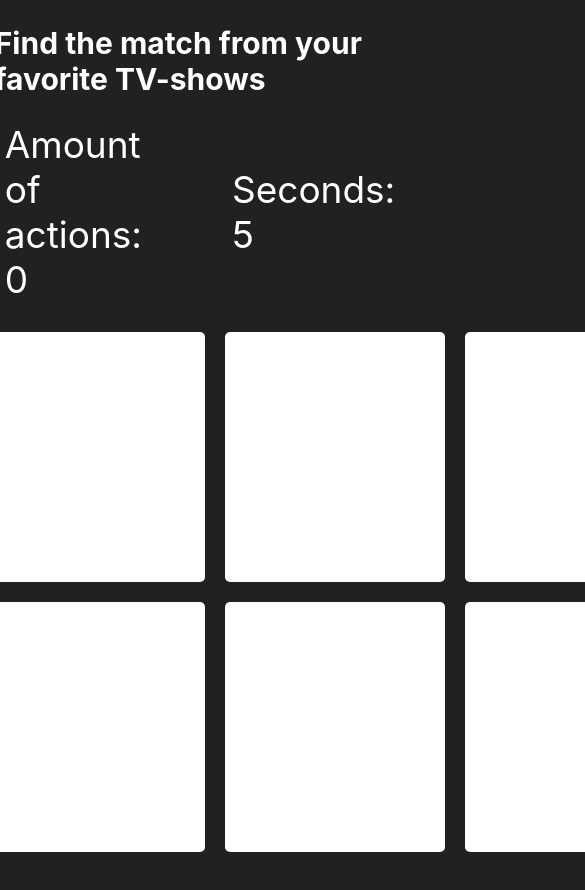
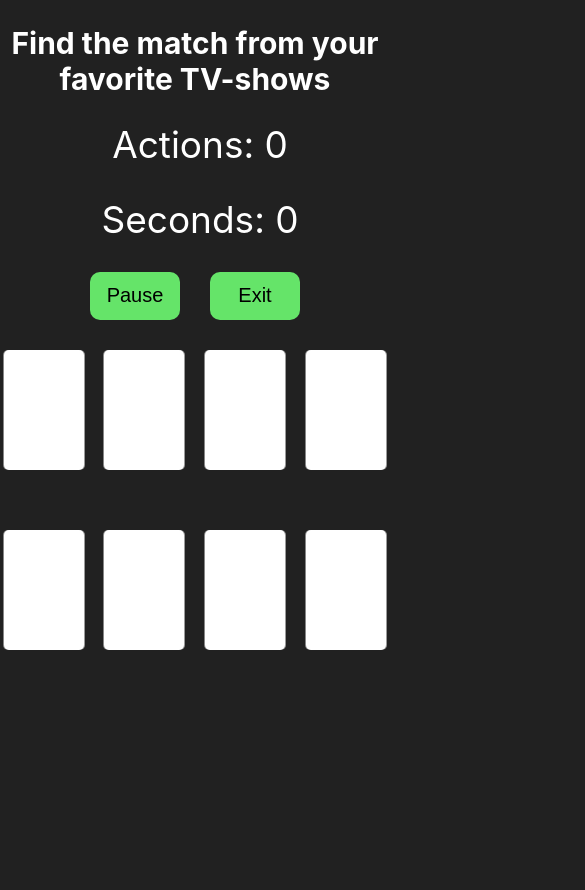
Before and after one commit to makhabatabd/react-memory-game, a React (Create React App) app: page /game in a window 390 px wide. Shown: the top 890 px of the page, 585 px wide, since content can reach past the window. Built offline with nearby package versions, Linux system fonts and the light colour scheme; grey boxes are pictures that could not be loaded.

Commit message:
timer and adaptive css

```diff
--- a/src/components/Card/Card.css
+++ b/src/components/Card/Card.css
@@ -9,7 +9,7 @@
 
 .card-container {
     height: 700px;
-    width: 900px;
+    width: 80%;
     display: grid;
     grid-template-columns: repeat(4, 1fr);
     grid-template-rows: repeat(4, 1fr);
@@ -19,17 +19,18 @@
 .card {
     background-color: #fff;
     display: flex;
-    width: 220px;
+    width: 100%;
     height: 250px;
     justify-content: center;
     align-items: center;
     border-radius: 5px;
     transform: rotateY(180deg);
-    transition: 0.5s;
+    transition: 0.3s;
 }
 
 .card_rotate {
     transform: rotateY(0);
+    pointer-events: none;
 }
 
 .card-body {
@@ -57,21 +58,21 @@
 
 .card .image_rotate {
     transition: transform 0.3s;
-     transform: scale(1);
+    transform: scale(1);
     opacity: 1;
+    pointer-events: none;
 }
 
 .card img {
     max-width: 100%;
-    max-height: 80%;
+    max-height: 98%;
     transform: scale(0);
-    transition: 0.5s;
+    transition: 0.3s;
 }
 
 
 .active {
     transform: rotateY(0);
-    animation: restarted;
     pointer-events: none;
 }
 
@@ -83,7 +84,7 @@
     background-color: #fd245a;
 }
 
- .active img {
+.active img {
     transform: scale(1);
 }
 
@@ -99,7 +100,6 @@
     display: flex;
     justify-content: center;
     align-items: center;
-
     transition: 1s;
 }
 
@@ -150,3 +150,74 @@
     font-size: 36px;
     margin: 10px 0;
 }
+
+.card-options {
+    display: flex;
+}
+
+.card-options button {
+    width: 90px;
+    height: 48px;
+    border-radius: 10px;
+    border: none;
+    background-color: #65e469;
+    margin-bottom: 30px;
+    font-size: 20px;
+}
+
+.card-options button:first-child {
+    margin-right: 30px;
+}
+
+
+@media screen and (max-width:768px) {
+    .card {
+        height: 200px;
+    }
+
+    .card-container {
+        width: 98%;
+    }
+
+    .card-body h2 {
+        text-align: center;
+    }
+
+    .card-info p:first-child {
+        margin-right: 0;
+    }
+
+    .card-info {
+        flex-direction: column;
+        align-items: center;
+        justify-content: center;
+    }
+}
+
+@media screen and (max-width:576px) {
+    .modal__inner p {
+        font-size: 28px;
+    }
+
+    .modal__inner {
+        width: 360px;
+        margin: 0;
+    }
+}
+
+@media screen and (max-width:450px) {
+    .card {
+        height: 120px;
+    }
+
+    .modal__inner {
+        width: 300px;
+        padding: 20px 0 28px 0;
+    }
+
+    .close-div img {
+        width: 20px;
+        height: 20px;
+        padding-right: 10px;
+    }
+}
--- a/src/components/Card/Cards.jsx
+++ b/src/components/Card/Cards.jsx
@@ -1,5 +1,5 @@
 import React, { useContext, useEffect, useState } from 'react';
-import { Link, Navigate } from 'react-router-dom';
+import { Link, useNavigate } from 'react-router-dom';
 import { authContext } from '../authContext';
 import { getCards } from '../helpers';
 import Card from './Card';
@@ -12,26 +12,34 @@ const Cards = () => {
     const [correctCards, setCorrectCards] = useState(0)
     let username = localStorage.getItem("user")
     const gameScore = JSON.parse(localStorage.getItem("gameScore") || null) || [];
+    const proScore = JSON.parse(localStorage.getItem("proScore") || null) || [];
     const [isEnable, setIsEnable] = useState(true)
     const { mode } = useContext(authContext);
     const [cards, setCards] = useState(() => getCards(mode))
     const [modal, setModal] = useState(false)
+    const [enableTimer, setEnableTimer] = useState(false)
+    const [isPause, setIsPause] = useState(false)
+    const navigate = useNavigate();
 
     useEffect(() => {
         isFinish()
     }, [timer])
 
+    useEffect(() => {
+        startOver()
+    }, [])
+
     function checkCorrect(element) {
         return element.stat == "correct"
     }
 
+
     function isFinish() {
-        if (!cards.every(checkCorrect)) {
-            setTimeout(function(){
-            setTimer(timer + 1)
-            }, 1000);
-        } else if (cards.every(checkCorrect)) {
+         if (cards.every(checkCorrect)) {
              setModal(true)
+             setEnableTimer(false)
+        if (tableScore.score > 0) {
+            if (mode === "normal") {
              if (gameScore.length === 0) {
                 gameScore.push(tableScore)
             }
@@ -51,6 +59,30 @@ const Cards = () => {
             gameScore.splice(5);
             localStorage.setItem("gameScore", JSON.stringify(gameScore))
             localStorage.setItem("recentScore", JSON.stringify(recentScore))
+            }
+
+            else if (mode === "pro") {
+            if (proScore.length === 0) {
+               proScore.push(tableScore)
+            }
+            const exactUser = proScore.some((item) => item.name === username);
+            if (!exactUser) {
+                proScore.push(tableScore);
+            }
+            if (proScore.length > 0) {
+                proScore.map((item) => {
+            if (item.name === username && item.score > score && score !==0 && item.time > timer && timer !== 0 && item.moves > moves && moves !== 0) {
+              item.score = score;
+              item.time = timer;
+              item.moves = moves
+          }
+        });
+      }
+            proScore.splice(5);
+            localStorage.setItem("proScore", JSON.stringify(proScore))
+            localStorage.setItem("recentScore", JSON.stringify(recentScore))
+      }
+            }
         }
     }
 
@@ -78,8 +110,17 @@ const Cards = () => {
         }, 900);
     }
 
+    function timeCount() {
+        if (enableTimer && !isPause) {
+            setTimeout(function(){
+            setTimer(timer + 1)
+        }, 1000);
+        }
+    }
+    timeCount()
 
     function cardClick(id) {
+        console.log(id);
         if (isEnable) {
             if (prev === -1) {
             cards[id].stat = "active"
@@ -92,7 +133,9 @@ const Cards = () => {
             }
             setMoves(moves + 1)
         }
+        setEnableTimer(true)
     }
+
 
     function startOver() {
         setPrev(-1)
@@ -103,13 +146,19 @@ const Cards = () => {
         cards.map((item) => {
             item.stat = ""
         })
-        setCards([...cards].sort(() => Math.random() - .5))
+        setCards([...cards].sort(() => Math.random() - 0.5))
     }
 
     const recentScore = {
         name: username,
         time: timer,
         moves: moves
+    }
+
+     function dropStat() {
+        cards.map((item) => {
+            item.stat = ""
+        })
     }
 
     let score = moves * timer
@@ -121,14 +170,30 @@ const Cards = () => {
         time: timer
     }
 
+    function changeStates() {
+        setIsPause(true)
+        setIsEnable(false)
+    }
+
+    function undoChangesStates() {
+        setIsPause(false)
+        setIsEnable(true)
+    }
+
+
+
     return (
         <>
         <div className='card-header'>
             <div className="card-body">
                 <h2>Find the match from your favorite TV-shows</h2>
                 <div className='card-info'>
-                    <p>Amount of actions: {moves}</p>
+                    <p>Actions: {moves}</p>
                     <p>Seconds: {timer}</p>
+                </div>
+                    <div className="card-options">
+                        {!isPause ? <button onClick={() => changeStates()}>Pause</button> : <button onClick={() => undoChangesStates()}>Start</button>}
+                    <button onClick={()=>navigate("/")}>Exit</button>
                 </div>
             </div>
                 <div className='card-container'>
@@ -151,9 +216,9 @@ const Cards = () => {
                         <button className='btn'>Leaderboard</button>
                         </Link>
                         <Link to="/">
-                            <button className='btn'>Home</button>
+                            <button onClick={()=>dropStat()} className='btn'>Home</button>
                             </Link>
-                        <button onClick={()=> startOver()} className='btn'>Try again</button>
+                        <button onClick={() => startOver()} className='btn'>Try again</button>
                     </div>
                 </div>
             }
--- a/src/components/LeaderBoard/LeaderBoard.jsx
+++ b/src/components/LeaderBoard/LeaderBoard.jsx
@@ -1,28 +1,44 @@
 import React, { useContext, useState } from 'react';
 import { Link } from 'react-router-dom';
 import { authContext } from '../authContext';
+import { getCards } from '../helpers';
 import "./LeaderBoard.css"
 
 const LeaderBoard = () => {
     const gameScore = JSON.parse(localStorage.getItem("gameScore")) || [];
-    const {board, setBoard} = useContext(authContext)
+    const { board, setBoard } = useContext(authContext)
+    const proScore = JSON.parse(localStorage.getItem("proScore")) || [];
+    const { mode } = useContext(authContext);
+    const [cards, setCards] = useState(() => getCards(mode))
+     let scoreArray = []
+      if (mode === "normal") {
+        scoreArray = [...gameScore]
+    } else if(mode === "pro") {
+        scoreArray = [...proScore]
+    }
     if (board === "normal") {
-        gameScore.sort((a, b) => a.score - b.score);
+        scoreArray.sort((a, b) => a.score - b.score);
     } else if (board === "seconds") {
-        gameScore.sort((a, b) => a.time - b.time);
+        scoreArray.sort((a, b) => a.time - b.time);
     } else if (board === "moves") {
-        gameScore.sort((a, b) => a.moves - b.moves);
+        scoreArray.sort((a, b) => a.moves - b.moves);
     }
+
+     function dropStat() {
+        cards.map((item) => {
+            item.stat = ""
+        })
+    }
+
     const handleChange = (event) => {
         setBoard(event.target.value)
     }
-    console.log(board)
     return (
         <div className="container">
             <div id="high-scores">
                 <h1 id="final-score">LeaderBoard:</h1>
                 <h3 className='board-chooser'>Choose your board to check:</h3>
-                <div className="wrapper">
+                <div className="wrapper leader-wrapper">
                         <input type="radio" value="normal"
                             checked={board === 'normal'}
                             onChange={handleChange}
@@ -39,7 +55,7 @@ const LeaderBoard = () => {
                             id="option-3" />
                         <label htmlFor="option-1" className="option option-1">
                             <div className="dot"></div>
-                            <span>Normal</span>
+                            <span>Score</span>
                             </label>
                         <label htmlFor="option-2" className="option option-2">
                             <div className="dot"></div>
@@ -51,16 +67,16 @@ const LeaderBoard = () => {
                         </label>
                 </div>
                 <ul id="high-scores-list">
-                    {board === "normal" ? gameScore.map((item, index) => {
+                    {board === "normal" ? scoreArray.map((item, index) => {
                         return <li key={index} className='high-score'>{item.name} - {item.score}</li>
-                    }) : board === "seconds" ? gameScore.map((item, index) => {
+                    }) : board === "seconds" ? scoreArray.map((item, index) => {
                         return <li key={index} className='high-score'>{item.name} - {item.time}</li>
-                    }) : board === "moves"? gameScore.map((item, index) => {
+                    }) : board === "moves"? scoreArray.map((item, index) => {
                         return <li key={index} className='high-score'>{item.name} - {item.moves}</li>
                     }): "" }
                 </ul>
                 <Link to="/">
-                    <button className="btn">Go Home</button>
+                    <button className="btn" onClick={()=>dropStat()}>Go Home</button>
                 </Link>
             </div>
         </div>
--- a/src/components/helpers.js
+++ b/src/components/helpers.js
@@ -97,10 +97,27 @@ const cards = [
   },
 ];
 
+const cardsArray = [...cards]
 export function getCards(mode) {
+  console.log(
+    cardsArray
+      .sort((a, b) => a.id - b.id)
+      .slice(0, 8)
+      .sort(() => Math.random() - 0.5)
+  );
   if (mode === "normal") {
-    return cards.slice(0, 8).sort(() => Math.random() - 0.5);
-  } else {
-    return cards.sort(() => Math.random() - 0.5);
+    const num1 = Math.floor(Math.random() * (1 - 0 + 1) + 0);
+    const num2 = Math.floor(Math.random() * (3 - 2 + 1) + 2);
+    const num3 = Math.floor(Math.random() * (5 - 4 + 1) + 4);
+    const num4 = Math.floor(Math.random() * (7 - 6 + 1) + 6);
+    console.log(num1, num2, num3, num4)
+    const arr = cardsArray.filter(item => {
+      if (item.id === num1 || item.id === num2 || item.id === num3 || item.id === num4) {
+        return item
+      }
+    })
+    return arr.sort((a, b) => a.id - b.id).slice(0, 8).sort(() => Math.random() - 0.5);
+  } else if(mode === "pro") {
+    return cardsArray.sort(() => Math.random() - 0.5);
   }
 }
```
Also changed, not shown: src/components/Auth/Auth.jsx (+9 -7 lines), src/components/LeaderBoard/LeaderBoard.css (+15 -0 lines). Lines whose indentation alone changed are shown as unchanged.
